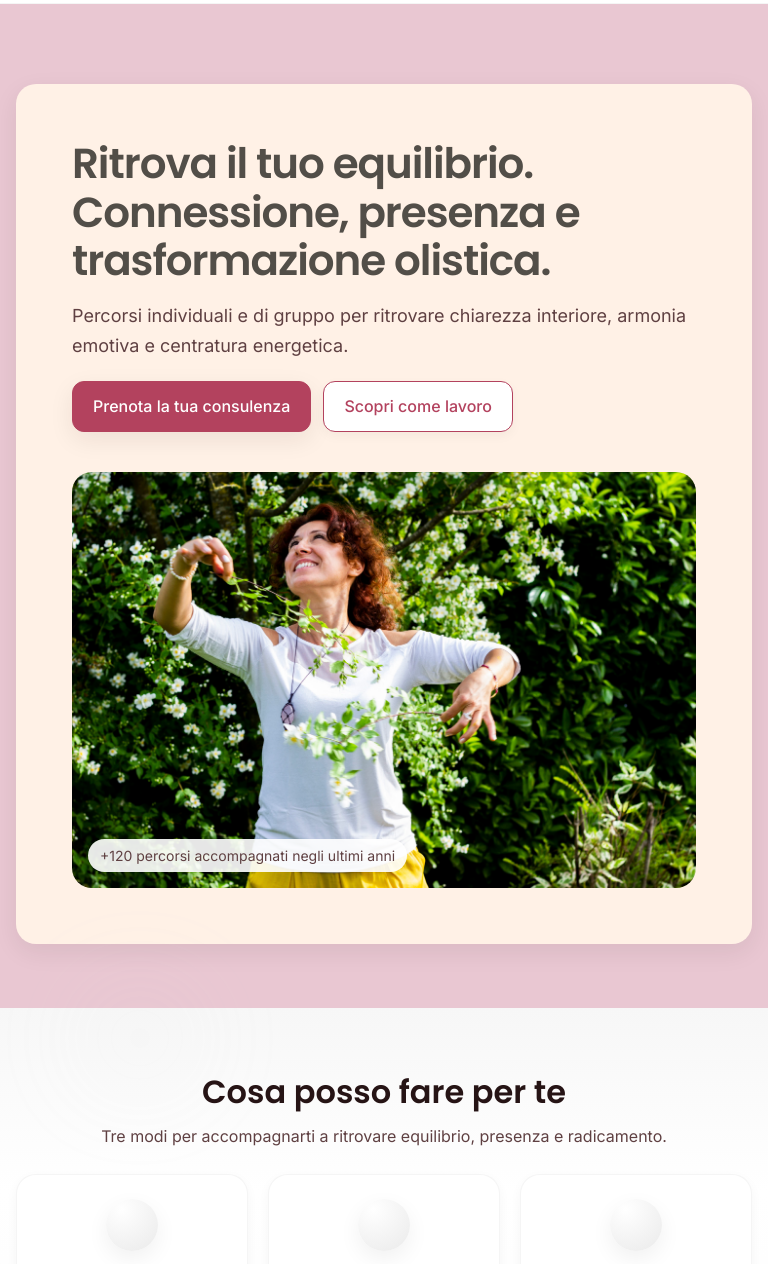
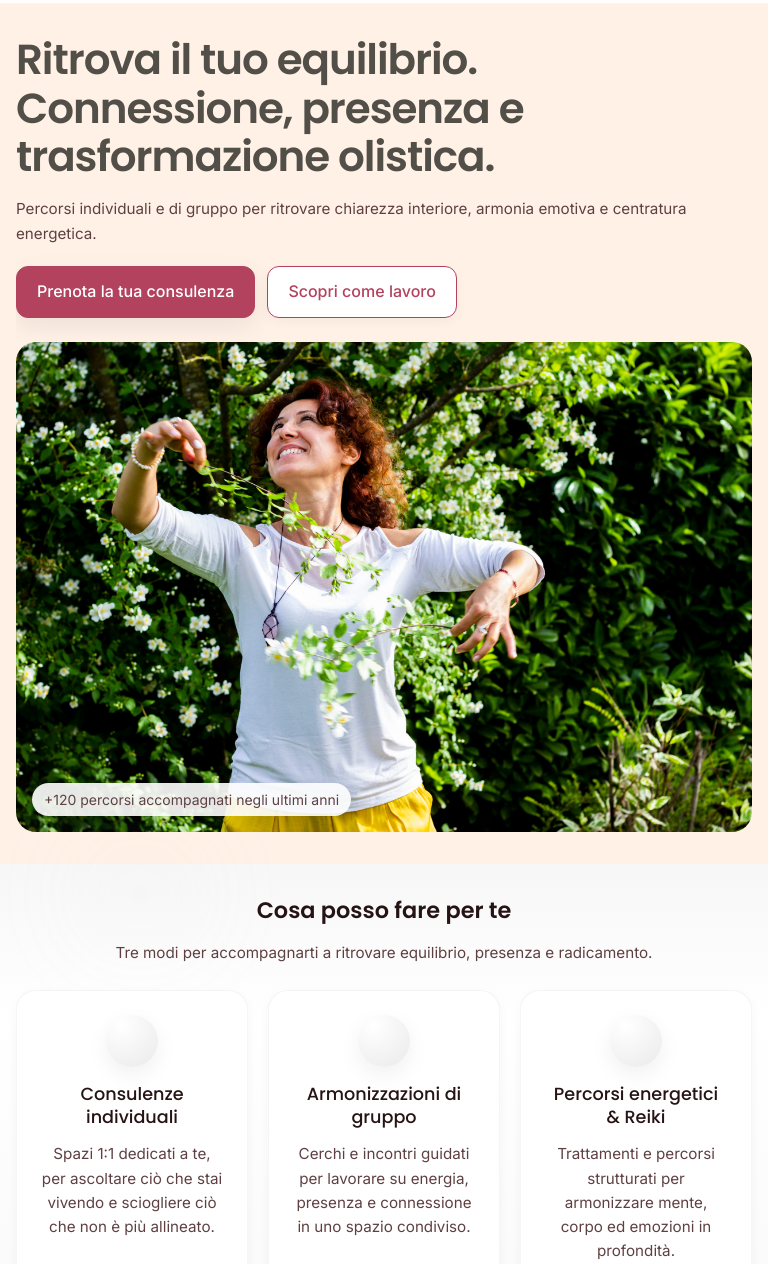
Before and after one commit to fpglanza/olistic-mash-site, a website built with Vite: page index.html in a window 768 px wide. Shown: the part 63-1327 px from the top of the page. Built offline with nearby package versions, Linux system fonts and the light colour scheme.

Commit message:
better mobile exp

```diff
--- a/assets/css/base.css
+++ b/assets/css/base.css
@@ -1064,89 +1064,44 @@ p {
     align-items: center !important;
   }
 }
-
 /* =========================
-   HERO – CALM AURA CARD
+   HERO – struttura base
    ========================= */
 
+/* wrapper interno neutro, NIENTE sfondo qui */
 .tw-hero-surface {
   position: relative;
   overflow: hidden;
-  border-radius: 24px;
-  padding: var(--space-24);
-  background: radial-gradient(circle at 0% 0%, #f7f3ff 0, #f5f5f7 45%, #ffffff 100%);
-  box-shadow: var(--shadow-soft);
+  border-radius: 0;
+  padding: 0;
+  background: transparent;
+  box-shadow: none;
 }
 
-/* Per dare un po' più respiro su desktop */
-@media (min-width: 768px) {
-  .tw-hero-surface {
-    padding: var(--space-32);
-    border-radius: 32px;
-  }
+/* layout due colonne (testo + colonna immagine) */
+.hero__layout.hero__layout--2cols {
+  display: grid;
+  grid-template-columns: minmax(0, 1.2fr) minmax(0, 1fr);
+  gap: var(--space-32);
+  align-items: center;
 }
 
-/* Aure lilla negli angoli */
-.tw-hero-aura-glow,
-.tw-hero-aura-glow-2 {
-  position: absolute;
-  border-radius: 999px;
-  pointer-events: none;
+/* immagine “normale” di base */
+.tw-hero-photo-img {
+  width: 100%;
+  height: auto;
+  display: block;
+  object-fit: cover;
+  border-radius: var(--radius-lg);
 }
 
-/* in alto a sinistra */
-.tw-hero-surface {
-  position: relative;
-  overflow: hidden;
-  border-radius: 20px;
-  padding: 0;
-  background-color: var(--color-white);
-  box-shadow: var(--shadow-soft);
-}
-
-.tw-hero-photo-img {
-  width: 100%;
-  height: 100%;
-  display: block;
-  object-fit: cover;
-}
-
-
-.tw-hero-photo-wrap {
-  position: relative;
-  background: none;
-  padding: 0;
-  box-shadow: none;
-  border-radius: var(--radius-lg);
-  overflow: hidden;
-
-  height: 100%;      /* 👈 match hero row height */
-  min-height: 260px; /* a base height on larger screens */
-}
-
-.tw-hero-photo-wrap::before {
-  content: "";
-  position: absolute;
-  inset: 0;
-  /* right = full image, left = hero card background */
-  pointer-events: none;
-}
-
-/* Desktop: un filo più ampio */
-@media (min-width: 768px) {
-  .tw-hero-surface {
-    border-radius: 28px;
-    padding: var(--space-32);
-  }
-}
-
-/* Per ora disattiviamo le aure viola “invadenti” */
+/* per ora lasciamo spenti i glow */
 .tw-hero-aura-glow,
 .tw-hero-aura-glow-2 {
   display: none;
 }
 
-/* Badge stays on top of the photo */
+/* badge sopra la colonna immagine */
 .hero__badge {
   position: absolute;
   left: var(--space-16);
@@ -1157,126 +1112,128 @@ p {
   background-color: rgba(255, 255, 255, 0.9);
   box-shadow: var(--shadow-subtle);
 }
-
-/* Responsive stacking: image and text */
-@media (max-width: 768px) {
-  .hero__layout.hero__layout--2cols {
-    grid-template-columns: 1fr;
-    align-items: stretch;
-
-      /* 🆕 add padding so visually nothing changes */
-    padding: var(--space-32);
-  }
-}
-
 /* ========================================= */
-/* HERO – image as card background + fade    */
+/* HERO – background sulla section #hero     */
 /* ========================================= */
 
-.section--hero .tw-hero-surface {
+#hero.section--hero {
   position: relative;
   overflow: hidden;
-  border-radius: var(--radius-lg);
-  box-shadow: var(--shadow-soft);
+  padding: var(--space-48) 0; /* spazio verticale hero */
 
-  /* padding stays here: it defines the card height, but
-     the background image will now fill the whole card */
-  padding: var(--space-32);
-
-  /* base surface color (under the gradient) */
+  /* colore base */
   background-color: var(--color-gray-100);
 
-  /* 1) gradient (left solid → right transparent)
-     2) image (full card) */
+  /* 1) gradient fade da sinistra
+     2) immagine a destra */
   background-image:
     linear-gradient(
       to right,
-      #FFF1E6 0%,      /* same as var(--color-gray-100) */
-      rgba(255, 241, 230, 0.97) 2%,
-      rgba(255, 241, 230, 0) 65%
+      var(--color-gray-100) 0%,
+      rgba(255, 241, 230, 0.96) 30%,
+      rgba(255, 241, 230, 0) 60%
     ),
     url("../img/IMG_7119-benvenuto-scaled.jpg");
-  background-size: 60%;
+  background-size: cover;
   background-position: right center;
   background-repeat: no-repeat;
 }
 
-/* Keep the 2-column layout as in the rest of the site */
-.section--hero .hero__layout.hero__layout--2cols {
+/* desktop / tablet larghi: griglia due colonne */
+@media (min-width: 1025px) {
+  #hero.section--hero .hero__layout.hero__layout--2cols {
     display: grid;
-  grid-template-columns: minmax(0, 1.1fr) minmax(0, 1fr);
+    grid-template-columns: minmax(0, 1.2fr) minmax(0, 1fr);
     gap: var(--space-32);
     align-items: center;
   }
 
-/* Right column now is just a spacer for the background */
-.section--hero .hero__media.tw-hero-photo-wrap {
-  position: relative;
-  background: none;
-  padding: 0;
-  box-shadow: none;
-  border-radius: 0;
-  min-height: 260px;
-}
-
-/* We no longer need the img itself – the card background is the photo */
-.section--hero .tw-hero-photo-img {
+  /* su desktop l’<img> non serve, la foto è lo sfondo */
+  #hero.section--hero .tw-hero-photo-img {
     display: none;
   }
 
-/* Badge stays visible on top of the card */
-.section--hero .hero__media.tw-hero-photo-wrap .hero__badge {
-  position: absolute;
-  left: var(--space-16);
-  bottom: var(--space-16);
-  margin: 0;
-  padding: 6px 12px;
-  border-radius: var(--radius-pill);
-  background-color: rgba(255, 255, 255, 0.9);
-  box-shadow: var(--shadow-subtle);
+  /* colonna destra fa solo da “ancora” per il badge */
+  #hero.section--hero .hero__media.tw-hero-photo-wrap {
+    position: relative;
+    min-height: 260px;
   }
-
+}
 /* =============================== */
-/* HERO – mobile fallback (simple) */
+/* HERO – fallback semplice <=1024 */
 /* =============================== */
 
 @media (max-width: 1024px) {
-  /* HERO – tablet + mobile fallback (simple) */
-
-  /* 1. Layout: stack text + image */
-  .section--hero .tw-hero-surface .hero__layout.hero__layout--2cols {
-    grid-template-columns: 1fr;
-    gap: var(--space-24);
+  /* niente immagine di background sulla section */
+  #hero.section--hero {
+    background-image: none;
+    background-color: var(--color-gray-100);
+    padding: var(--space-32) 0;
   }
 
-  /* 2. Remove background image + fade from the card on tablet/mobile */
-  .section--hero .tw-hero-surface {
-    background-image: none;
-    background-color: var(--color-gray-100);
-    padding: var(--space-24);
+  /* layout: stack verticale */
+  #hero.section--hero .hero__layout.hero__layout--2cols {
+    display: block;
   }
 
-  /* 3. Show the real <img> again */
-  .section--hero .tw-hero-photo-img {
+  #hero.section--hero .hero__content {
+    max-width: 100%;
+  }
+
+  /* immagine vera visibile sotto il testo */
+  #hero.section--hero .hero__media.tw-hero-photo-wrap {
+    position: relative;
+    margin-top: var(--space-24);
+    min-height: auto;
+  }
+
+  #hero.section--hero .tw-hero-photo-img {
     display: block;
     width: 100%;
     height: auto;
-    margin-top: var(--space-16);
     border-radius: var(--radius-lg);
     object-fit: cover;
   }
 
-  /* 4. Image wrapper becomes a simple block */
-  .section--hero .hero__media.tw-hero-photo-wrap {
-    position: relative;
-    padding: 0;
-    min-height: auto;
-  }
-
-  /* 5. Badge: keep overlay */
-  .section--hero .hero__media.tw-hero-photo-wrap .hero__badge {
+  #hero.section--hero .hero__badge {
     position: absolute;
     left: var(--space-16);
     bottom: var(--space-16);
   }
 }
+@media (max-width: 768px) {
+  .container {
+    padding-left: 16px;
+    padding-right: 16px;
+  }
+
+  .section {
+    padding-top: 32px;
+    padding-bottom: 32px;
+  }
+
+  .hero__title,
+  h1 {
+    font-size: 1.8rem;
+    line-height: 1.25;
+  }
+
+  .section__title,
+  h2 {
+    font-size: 1.4rem;
+    line-height: 1.3;
+    margin-bottom: 16px;
+  }
+
+  h3 {
+    font-size: 1.1rem;
+    line-height: 1.35;
+  }
+
+  .lead,
+  .section__subtitle,
+  p {
+    font-size: 0.95rem;
+    line-height: 1.6;
+  }
+}
```
Lines whose indentation alone changed are shown as unchanged.
